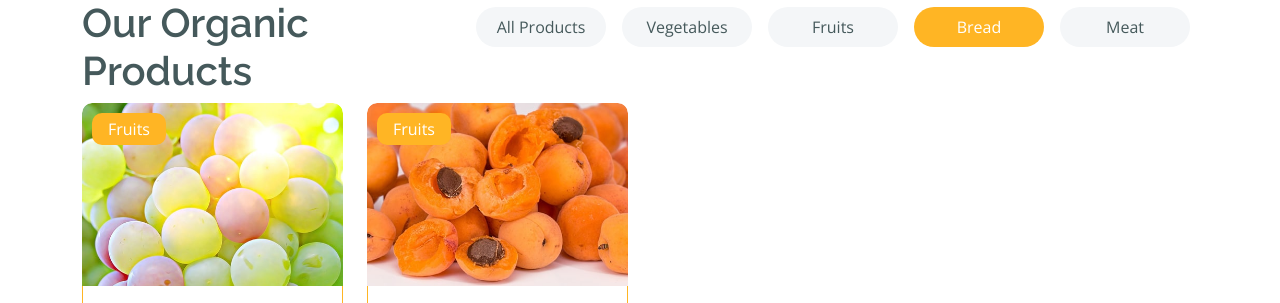
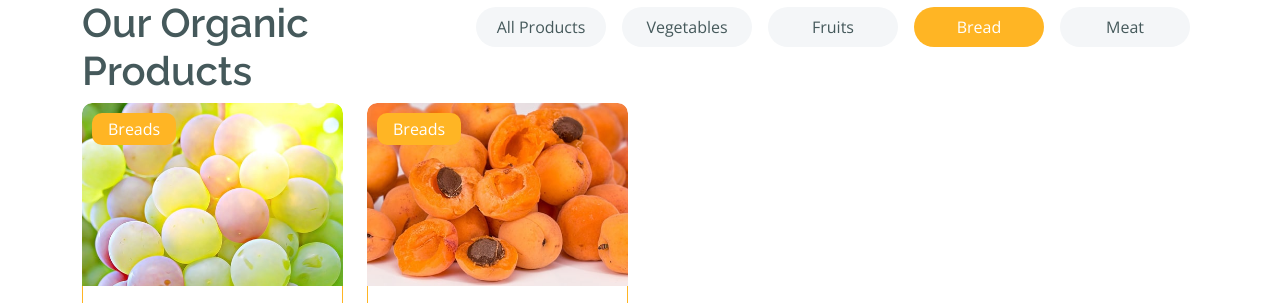
Before and after one commit to Muhammadjon141/django-view, a Django app: page / in a window 1280 px wide, after a click on "Bread". Shown: the part 1259-1562 px from the top of the page. Run offline with Django 5.2, Linux system fonts and the light colour scheme; some libraries are stand-ins or nearby versions.

Commit message:
some changes

```diff
--- a/templates/index.html
+++ b/templates/index.html
@@ -240,7 +240,7 @@
                                         <div class="fruite-img">
                                             <img src="{% static 'main/img/fruite-item-5.jpg' %}" class="img-fluid w-100 rounded-top" alt="">
                                         </div>
-                                        <div class="text-white bg-secondary px-3 py-1 rounded position-absolute" style="top: 10px; left: 10px;">Fruits</div>
+                                        <div class="text-white bg-secondary px-3 py-1 rounded position-absolute" style="top: 10px; left: 10px;">Breads</div>
                                         <div class="p-4 border border-secondary border-top-0 rounded-bottom">
                                             <h4>Grapes</h4>
                                             <p>Lorem ipsum dolor sit amet consectetur adipisicing elit sed do eiusmod te incididunt</p>
@@ -256,7 +256,7 @@
                                         <div class="fruite-img">
                                             <img src="{% static 'main/img/fruite-item-4.jpg' %}" class="img-fluid w-100 rounded-top" alt="">
                                         </div>
-                                        <div class="text-white bg-secondary px-3 py-1 rounded position-absolute" style="top: 10px; left: 10px;">Fruits</div>
+                                        <div class="text-white bg-secondary px-3 py-1 rounded position-absolute" style="top: 10px; left: 10px;">Breads</div>
                                         <div class="p-4 border border-secondary border-top-0 rounded-bottom">
                                             <h4>Apricots</h4>
                                             <p>Lorem ipsum dolor sit amet consectetur adipisicing elit sed do eiusmod te incididunt</p>
@@ -280,7 +280,7 @@
                                         <div class="fruite-img">
                                             <img src="{% static 'main/img/fruite-item-3.jpg' %}" class="img-fluid w-100 rounded-top" alt="">
                                         </div>
-                                        <div class="text-white bg-secondary px-3 py-1 rounded position-absolute" style="top: 10px; left: 10px;">Fruits</div>
+                                        <div class="text-white bg-secondary px-3 py-1 rounded position-absolute" style="top: 10px; left: 10px;">Meats</div>
                                         <div class="p-4 border border-secondary border-top-0 rounded-bottom">
                                             <h4>Banana</h4>
                                             <p>Lorem ipsum dolor sit amet consectetur adipisicing elit sed do eiusmod te incididunt</p>
@@ -296,7 +296,7 @@
                                         <div class="fruite-img">
                                             <img src="{% static 'main/img/fruite-item-2.jpg' %}" class="img-fluid w-100 rounded-top" alt="">
                                         </div>
-                                        <div class="text-white bg-secondary px-3 py-1 rounded position-absolute" style="top: 10px; left: 10px;">Fruits</div>
+                                        <div class="text-white bg-secondary px-3 py-1 rounded position-absolute" style="top: 10px; left: 10px;">Meats</div>
                                         <div class="p-4 border border-secondary border-top-0 rounded-bottom">
                                             <h4>Raspberries</h4>
                                             <p>Lorem ipsum dolor sit amet consectetur adipisicing elit sed do eiusmod te incididunt</p>
@@ -312,7 +312,7 @@
                                         <div class="fruite-img">
                                             <img src="{% static 'main/img/fruite-item-1.jpg' %}" class="img-fluid w-100 rounded-top" alt="">
                                         </div>
-                                        <div class="text-white bg-secondary px-3 py-1 rounded position-absolute" style="top: 10px; left: 10px;">Fruits</div>
+                                        <div class="text-white bg-secondary px-3 py-1 rounded position-absolute" style="top: 10px; left: 10px;">Meats</div>
                                         <div class="p-4 border border-secondary border-top-0 rounded-bottom">
                                             <h4>Oranges</h4>
                                             <p>Lorem ipsum dolor sit amet consectetur adipisicing elit sed do eiusmod te incididunt</p>
```
Also changed, not shown: media/fruit_images/i_1_ciBRCVO.webp (added), media/fruit_images/i_3.webp (added), media/fruit_images/i_4.webp (added), media/fruit_images/i_BxCd2ZE.webp (added), media/vegitables_images/i_5.webp (added), media/vegitables_images/i_6.webp (added), media/vegitables_images/i_7.webp (added), media/vegitables_images/i_g8o61xi.webp (added).
